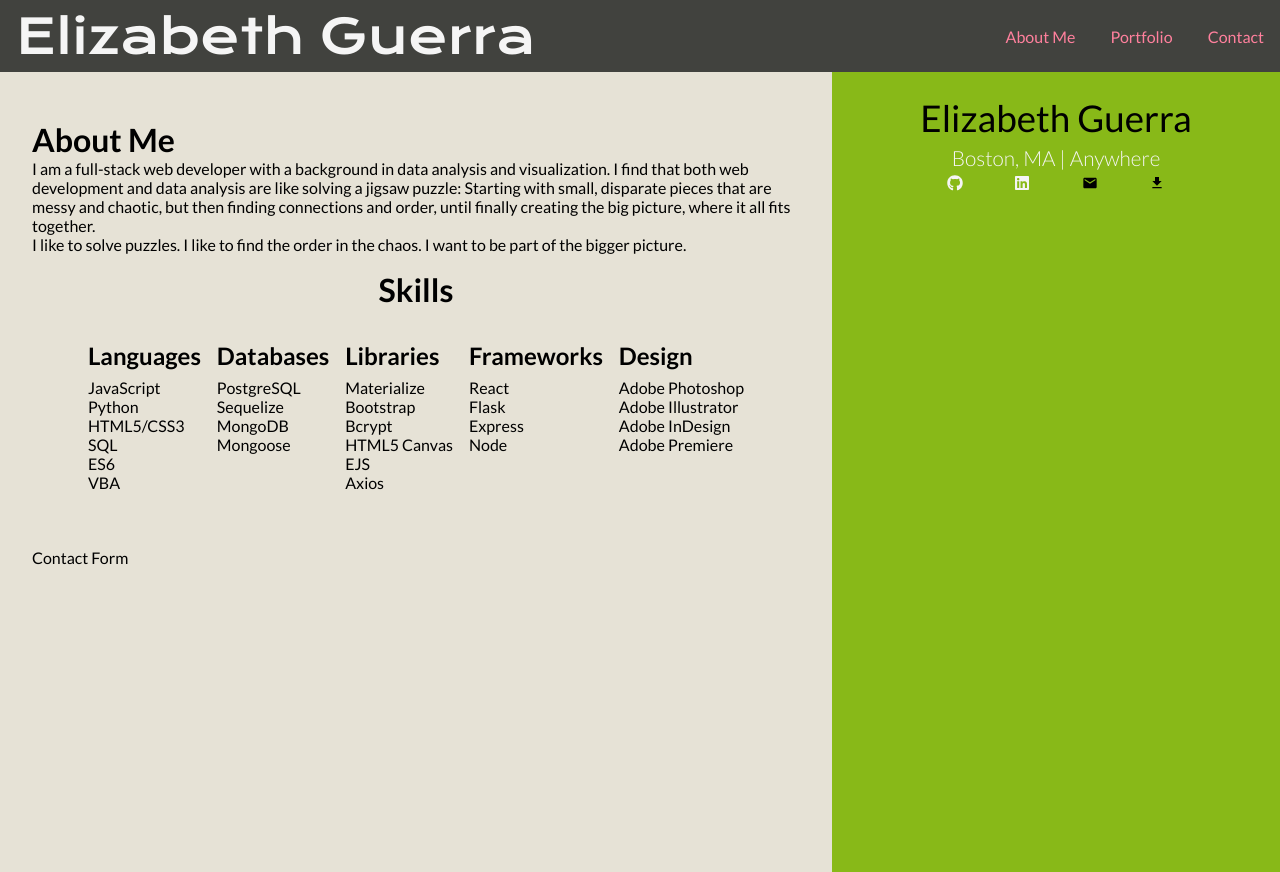
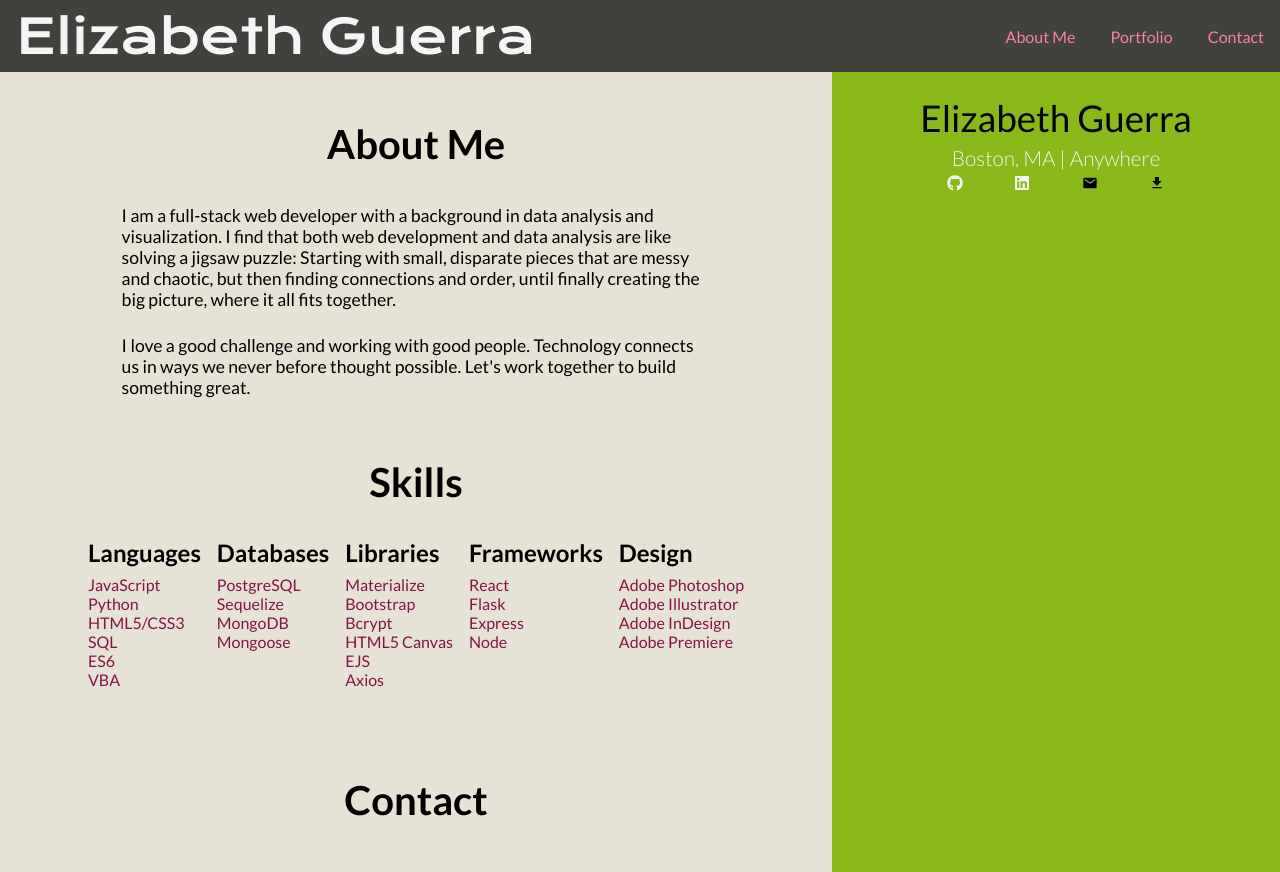
Before and after one commit to ecguerra/Portfolio, a React (Create React App) app: page /about in a window 1280 px wide. Built offline with nearby package versions, Linux system fonts and the light colour scheme.

Commit message:
updated about

```diff
--- a/src/components/About.js
+++ b/src/components/About.js
@@ -8,11 +8,14 @@ const About = () => {
     return (
         <div className='split-container'>
             <div className='left'>
-                <h1>About Me</h1>
-                <p>I am a full-stack web developer with a background in data analysis and visualization.
-                I find that both web development and data analysis are like solving a jigsaw puzzle: Starting with small, disparate pieces that are messy and chaotic,
-                but then finding connections and order, until finally creating the big picture, where it all fits together.</p>
-                <p>I like to solve puzzles. I like to find the order in the chaos. I want to be part of the bigger picture.</p>
+                <div className='about-container'>
+                    <h1>About Me</h1>
+                    <p>I am a full-stack web developer with a background in data analysis and visualization.
+                    I find that both web development and data analysis are like solving a jigsaw puzzle: Starting with small, disparate pieces that are messy and chaotic,
+                    but then finding connections and order, until finally creating the big picture, where it all fits together.</p>
+
+                    <p>I love a good challenge and working with good people. Technology connects us in ways we never before thought possible. Let's work together to build something great.</p>
+                </div>
                 <Skills />
                 <Contact />
             </div>
--- a/src/components/Home.js
+++ b/src/components/Home.js
@@ -1,4 +1,5 @@
 import Skills from './Skills'
+import Contact from './common/Contact'
 
 import '../css/Home.css'
 
@@ -24,6 +25,7 @@ const Home = () => {
                         </div>
                     </div>
             <Skills />
+            <Contact />
         </div>
     )
 }
--- a/src/components/common/Contact.js
+++ b/src/components/common/Contact.js
@@ -3,7 +3,7 @@
 const Contact = () => {
     return(
         <div>
-            Contact Form
+            <h1>Contact</h1>
         </div>
     )
 }
--- a/src/css/About.css
+++ b/src/css/About.css
@@ -8,6 +8,27 @@
     width: 65%;
     height: 100%;
     padding: 3rem 2rem;
+    display: flex;
+    flex-direction: column;
+    justify-content: space-between;
+    align-items: center;
+}
+
+.about-container {
+    display: flex;
+    flex-direction: column;
+    justify-content: flex-start;
+    align-items: center;
+    width: 80%;
+}
+
+.about-container h1 {
+    margin: 0 0 1.5rem 0;
+}
+
+.about-container p {
+    margin: 0.8rem;
+    font-size: 1.1rem;
 }
 
 .right {
--- a/src/css/App.css
+++ b/src/css/App.css
@@ -25,3 +25,7 @@ a:any-link {
     font-family: 'Lato', sans-serif;
     font-weight: 400;
 }
+
+h1 {
+    font-size: 2.5rem;
+}
--- a/src/css/Skills.css
+++ b/src/css/Skills.css
@@ -28,4 +28,5 @@
 .skill-list ul {
     list-style: none;
     margin: 0.5rem 0;
+    color: var(--main);
 }
```
